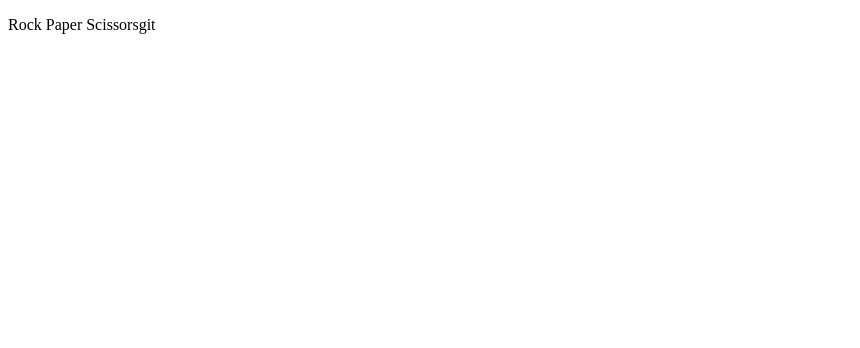
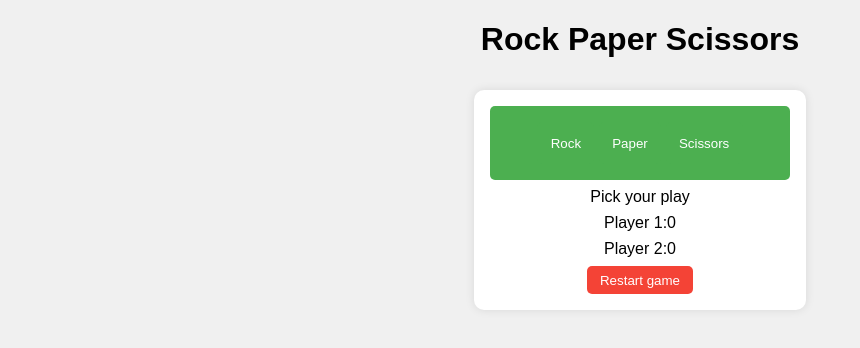
Before and after one commit to zinduaschool/rock-paper-scissors-game-teddy203, a plain HTML site: page index.html in a window 1280 px wide. Shown: the whole page, without its empty margins (0-860 px from the left). Drawn offline with Linux system fonts and the light colour scheme.

Commit message:
Update index.html

```diff
--- a/index.html
+++ b/index.html
@@ -4,8 +4,27 @@
     <meta charset="UTF-8">
     <meta name="viewport" content="width=device-width, initial-scale=1.0">
     <title>Document</title>
+    <link rel="stylesheet" href="index.css">
 </head>
 <body>
-    <p>Rock Paper Scissorsgit</p>
+</header>
+    <h1>Rock Paper Scissors</h1>
+</header>
+<main>
+<div id="game">
+<div class="choice">
+<button class="choice" data-choice="rock">Rock</button>
+<button class="choice" data-choice="paper">Paper</button>
+<button class="choice" data-choice="scissors">Scissors</button>
+</div>
+<div class="result">
+<p id="message">Pick your play</p>
+<p>Player 1:<span id="player1-score">0</span></p>
+<p>Player 2:<span id="player2-score">0</span></p>
+</div>
+<button id="reset">Restart game</button>
+</div>
+</main>
+<script src="script.js"></script>
 </body>
 </html>
```
